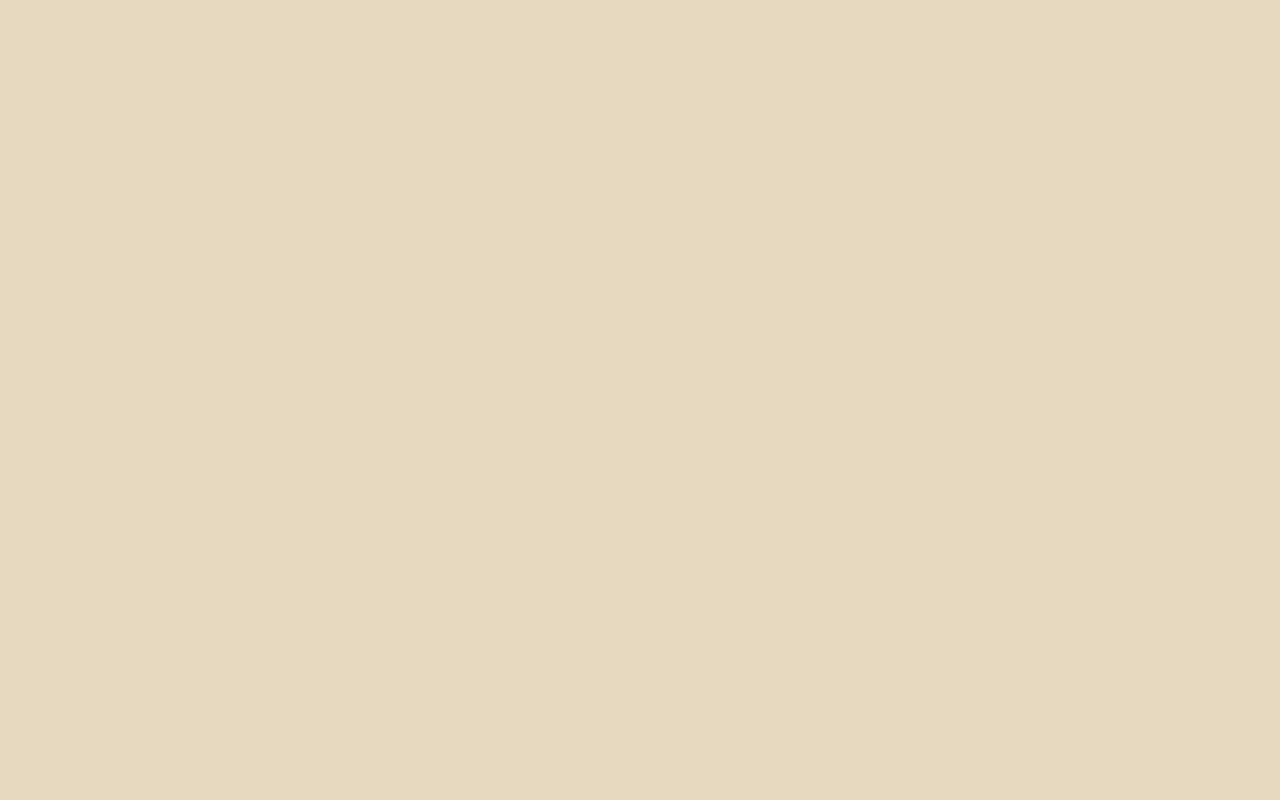
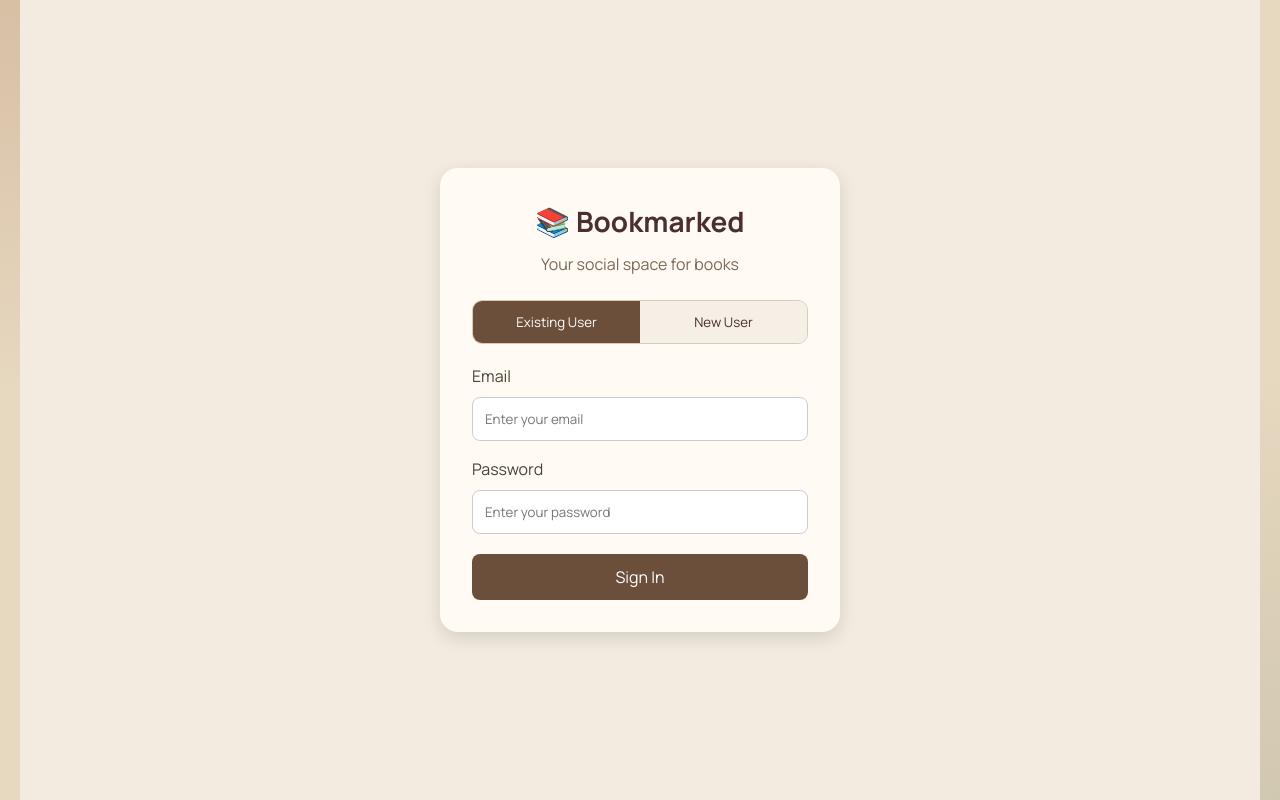
Before and after one commit to cmchen22/Bookmarked-, a React (Vite) app in the folder frontend/: page /signin in a window 1280 px wide. Before the commit this address had no page. Built offline with nearby package versions, Linux system fonts and the light colour scheme.

Commit message:
created sign in page

```diff
--- a/frontend/src/App.tsx
+++ b/frontend/src/App.tsx
@@ -4,6 +4,7 @@ import './App.css'
 import { DashboardPage } from './pages/DashboardPage'
 import { LandingPage } from './pages/LandingPage'
 import { SocialMediaPage } from './pages/SocialMediaPage'
+import SignInPage from './pages/SignInPage'
 
 function App() {
   return (
@@ -11,6 +12,7 @@ function App() {
       <Route path="/" element={<LandingPage />} />
       <Route path="/dashboard" element={<DashboardPage />} />
       <Route path="/social" element={<SocialMediaPage />} />
+      <Route path="/signin" element={<SignInPage />} />
     </Routes>
   )
 }
--- a/frontend/src/pages/LandingPage.tsx
+++ b/frontend/src/pages/LandingPage.tsx
@@ -49,6 +49,11 @@ export function LandingPage() {
           <a href="#features">Features</a>
           <a href="#community">Community</a>
           <Link to="/dashboard">Dashboard</Link>
+
+          {/* ✅ ADDED SIGN IN */}
+          <Link to="/signin" className="sign-in-btn">
+            Sign In
+          </Link>
         </nav>
       </header>
 
@@ -66,9 +71,11 @@ export function LandingPage() {
               <Link className="primary-cta" to="/dashboard">
                 View dashboard
               </Link>
-              <a className="secondary-cta" href="#features">
-                Explore features
-              </a>
+
+              {/* ✅ ALSO ADD SIGN IN BUTTON HERE */}
+              <Link className="secondary-cta" to="/signin">
+                Sign In
+              </Link>
             </div>
 
             <div className="landing-proof-row">
--- a/frontend/src/pages/SignInPage.tsx
+++ b/frontend/src/pages/SignInPage.tsx
@@ -0,0 +1,227 @@
+import { useState } from "react";
+import { Link } from "react-router-dom";
+
+export default function SignInPage() {
+  const [isNewUser, setIsNewUser] = useState(false);
+  const [isLoggedIn, setIsLoggedIn] = useState(
+    localStorage.getItem("bookmarkedUser") ? true : false
+  );
+
+  const [name, setName] = useState("");
+  const [email, setEmail] = useState("");
+  const [password, setPassword] = useState("");
+
+  const handleAuth = (e: React.FormEvent<HTMLFormElement>) => {
+    e.preventDefault();
+
+    if (isNewUser) {
+      const newUser = { name, email, password };
+      localStorage.setItem("bookmarkedUser", JSON.stringify(newUser));
+      setIsLoggedIn(true);
+      alert("Account created and signed in.");
+    } else {
+      const savedUser = localStorage.getItem("bookmarkedUser");
+
+      if (!savedUser) {
+        alert("No account found. Please sign up first.");
+        return;
+      }
+
+      const parsedUser = JSON.parse(savedUser);
+
+      if (parsedUser.email === email && parsedUser.password === password) {
+        setIsLoggedIn(true);
+        alert("Signed in successfully.");
+      } else {
+        alert("Invalid email or password.");
+      }
+    }
+
+    setName("");
+    setEmail("");
+    setPassword("");
+  };
+
+  const handleSignOut = () => {
+    setIsLoggedIn(false);
+    alert("Signed out successfully.");
+  };
+
+  return (
+    <div
+      style={{
+        minHeight: "100vh",
+        display: "flex",
+        justifyContent: "center",
+        alignItems: "center",
+        backgroundColor: "#f3ebdf",
+        padding: "20px",
+      }}
+    >
+      <div
+        style={{
+          width: "400px",
+          padding: "32px",
+          borderRadius: "18px",
+          backgroundColor: "#fffaf3",
+          boxShadow: "0 6px 18px rgba(0,0,0,0.12)",
+        }}
+      >
+        <div style={{ textAlign: "center", marginBottom: "24px" }}>
+          <Link
+            to="/"
+            style={{
+              textDecoration: "none",
+              color: "#4b2e2e",
+              fontSize: "28px",
+              fontWeight: "bold",
+            }}
+          >
+            📚 Bookmarked
+          </Link>
+          <p style={{ marginTop: "8px", color: "#7a6a58" }}>
+            Your social space for books
+          </p>
+        </div>
+
+        {isLoggedIn ? (
+          <div style={{ textAlign: "center" }}>
+            <h2 style={{ color: "#4b2e2e", marginBottom: "16px" }}>
+              You are signed in
+            </h2>
+            <button
+              onClick={handleSignOut}
+              style={{
+                width: "100%",
+                padding: "12px",
+                border: "none",
+                borderRadius: "8px",
+                backgroundColor: "#6b4f3a",
+                color: "white",
+                fontSize: "16px",
+                cursor: "pointer",
+              }}
+            >
+              Sign Out
+            </button>
+          </div>
+        ) : (
+          <>
+            <div
+              style={{
+                display: "flex",
+                marginBottom: "20px",
+                borderRadius: "10px",
+                overflow: "hidden",
+                border: "1px solid #d8cbb8",
+              }}
+            >
+              <button
+                onClick={() => setIsNewUser(false)}
+                style={{
+                  flex: 1,
+                  padding: "12px",
+                  border: "none",
+                  backgroundColor: !isNewUser ? "#6b4f3a" : "#f5efe6",
+                  color: !isNewUser ? "white" : "#4b2e2e",
+                  cursor: "pointer",
+                }}
+              >
+                Existing User
+              </button>
+              <button
+                onClick={() => setIsNewUser(true)}
+                style={{
+                  flex: 1,
+                  padding: "12px",
+                  border: "none",
+                  backgroundColor: isNewUser ? "#6b4f3a" : "#f5efe6",
+                  color: isNewUser ? "white" : "#4b2e2e",
+                  cursor: "pointer",
+                }}
+              >
+                New User
+              </button>
+            </div>
+
+            <form onSubmit={handleAuth}>
+              {isNewUser && (
+                <>
+                  <label style={{ display: "block", marginBottom: "8px" }}>
+                    Name
+                  </label>
+                  <input
+                    type="text"
+                    value={name}
+                    onChange={(e) => setName(e.target.value)}
+                    placeholder="Enter your name"
+                    style={{
+                      width: "100%",
+                      padding: "12px",
+                      marginBottom: "16px",
+                      borderRadius: "8px",
+                      border: "1px solid #ccc",
+                    }}
+                    required
+                  />
+                </>
+              )}
+
+              <label style={{ display: "block", marginBottom: "8px" }}>
+                Email
+              </label>
+              <input
+                type="email"
+                value={email}
+                onChange={(e) => setEmail(e.target.value)}
+                placeholder="Enter your email"
+                style={{
+                  width: "100%",
+                  padding: "12px",
+                  marginBottom: "16px",
+                  borderRadius: "8px",
+                  border: "1px solid #ccc",
+                }}
+                required
+              />
+
+              <label style={{ display: "block", marginBottom: "8px" }}>
+                Password
+              </label>
+              <input
+                type="password"
+                value={password}
+                onChange={(e) => setPassword(e.target.value)}
+                placeholder="Enter your password"
+                style={{
+                  width: "100%",
+                  padding: "12px",
+                  marginBottom: "20px",
+                  borderRadius: "8px",
+                  border: "1px solid #ccc",
+                }}
+                required
+              />
+
+              <button
+                type="submit"
+                style={{
+                  width: "100%",
+                  padding: "12px",
+                  border: "none",
+                  borderRadius: "8px",
+                  backgroundColor: "#6b4f3a",
+                  color: "white",
+                  fontSize: "16px",
+                  cursor: "pointer",
+                }}
+              >
+                {isNewUser ? "Create Account" : "Sign In"}
+              </button>
+            </form>
+          </>
+        )}
+      </div>
+    </div>
+  );
+}
--- a/package.json
+++ b/package.json
@@ -13,6 +13,6 @@
     "build": "npm run build --workspace frontend && npm run build --workspace backend"
   },
   "devDependencies": {
-    "concurrently": "^9.1.2"
+    "concurrently": "^9.2.1"
   }
 }
```
Also changed, not shown: 1 other file (tests, documents, lock files or other folders).
